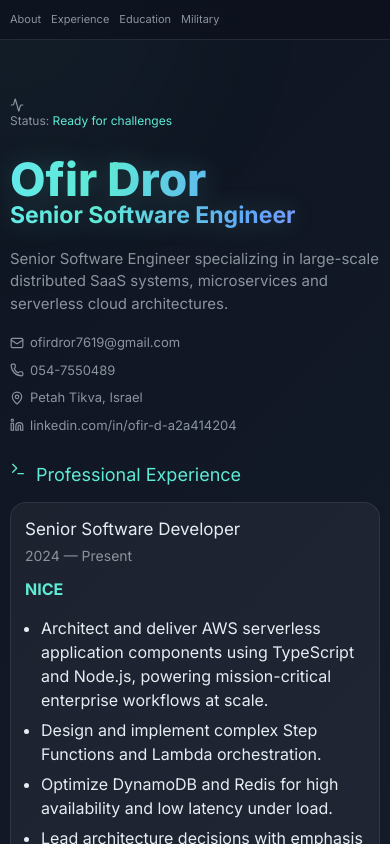
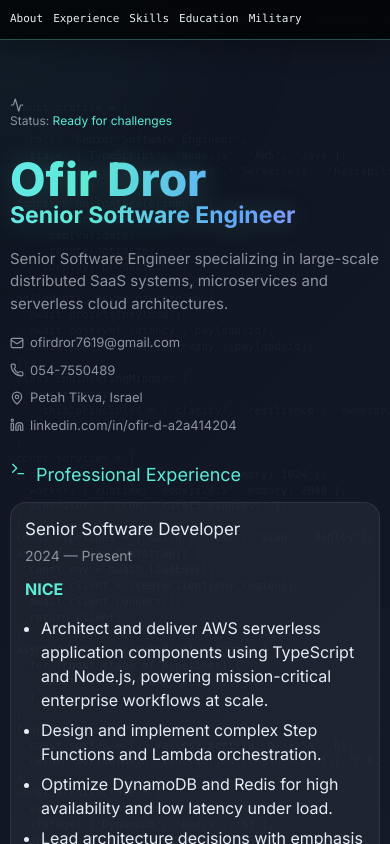
Before and after one commit to ofirdror7619/ofirdrorcv, a Next.js app: page / in a window 390 px wide. Shown: the top 844 px of the page. Built offline with nearby package versions, Linux system fonts and the light colour scheme.

Commit message:
Enhance IDE-style backdrop and UI glow polish

```diff
--- a/app/globals.css
+++ b/app/globals.css
@@ -43,6 +43,23 @@ body {
   z-index: 0;
 }
 
+.code-backdrop {
+  position: fixed;
+  inset: 0;
+  margin: 0;
+  padding: 120px 40px 40px;
+  pointer-events: none;
+  user-select: none;
+  white-space: pre;
+  line-height: 1.28;
+  font-size: 12px;
+  font-family: ui-monospace, SFMono-Regular, Menlo, Monaco, Consolas, 'Liberation Mono', 'Courier New', monospace;
+  color: rgba(148, 163, 184, 0.075);
+  text-shadow: 0 0 6px rgba(94,234,212,0.04);
+  z-index: 0;
+  overflow: hidden;
+}
+
 /* Layout */
 
 .page {
@@ -64,13 +81,16 @@ body {
   right: 0;
   display: flex;
   justify-content: center;
+  align-items: center;
   gap: 24px;
   width: 100%;
-  padding: 12px 0;
+  padding: 10px 14px;
   margin: 0;
-  background: rgba(11, 15, 26, 0.55);
-  border-bottom: 1px solid rgba(255,255,255,0.1);
+  background: rgba(0, 0, 0, 0.72);
+  border-bottom: 1px solid rgba(94,234,212,0.35);
   backdrop-filter: blur(8px);
+  box-shadow: 0 8px 24px rgba(0, 0, 0, 0.28);
+  font-family: ui-monospace, SFMono-Regular, Menlo, Monaco, Consolas, 'Liberation Mono', 'Courier New', monospace;
   z-index: 10;
 }
 
@@ -80,9 +100,9 @@ body {
   border: none;
   cursor: pointer;
   font-family: inherit;
-  color: var(--muted);
+  color: var(--text);
   text-decoration: none;
-  font-size: 14px;
+  font-size: 13px;
   font-weight: 500;
   padding: 2px 0;
   transition: color 0.25s ease;
@@ -103,6 +123,7 @@ body {
 
 .nav-link:hover {
   color: var(--accent);
+  text-shadow: 0 0 16px rgba(94,234,212,0.55);
 }
 
 .nav-link:hover::after {
@@ -220,6 +241,61 @@ body {
   color: var(--accent);
 }
 
+.metrics-grid {
+  display: grid;
+  grid-template-columns: repeat(2, minmax(0, 1fr));
+  gap: 16px;
+}
+
+.metric-card {
+  border: 1px solid rgba(255,255,255,0.1);
+  border-radius: 14px;
+  background: rgba(255,255,255,0.04);
+  padding: 14px;
+  transition: border-color 0.25s ease, box-shadow 0.25s ease, transform 0.25s ease;
+}
+
+.metric-card:hover {
+  border-color: var(--accent);
+  box-shadow: 0 0 24px rgba(94,234,212,0.35);
+  transform: translateY(-1px);
+}
+
+.metric-top {
+  display: flex;
+  align-items: center;
+  justify-content: space-between;
+  margin-bottom: 8px;
+}
+
+.metric-label {
+  display: inline-flex;
+  align-items: center;
+  gap: 6px;
+  font-size: 13px;
+  font-weight: 600;
+}
+
+.metric-track {
+  width: 100%;
+  height: 8px;
+  border-radius: 999px;
+  background: rgba(255,255,255,0.12);
+  overflow: hidden;
+}
+
+.metric-fill {
+  height: 100%;
+  border-radius: inherit;
+  background: linear-gradient(90deg, rgba(94,234,212,0.6), var(--accent));
+}
+
+.metric-detail {
+  margin: 8px 0 0;
+  color: var(--muted);
+  font-size: 12px;
+}
+
 /* Timeline */
 
 .timeline {
@@ -233,7 +309,7 @@ body {
 
 .timeline:hover {
   border-color: var(--accent);
-  box-shadow: 0 0 30px rgba(94,234,212,0.3);
+  box-shadow: 0 0 36px rgba(94,234,212,0.42);
 }
 
 .timeline h3 {
@@ -275,7 +351,7 @@ body {
 .tech-chip:hover {
   border-color: var(--accent);
   color: var(--accent);
-  box-shadow: 0 0 14px rgba(94,234,212,0.28);
+  box-shadow: 0 0 18px rgba(94,234,212,0.4);
   transform: translateY(-1px);
 }
 
@@ -340,6 +416,10 @@ body {
 
   .timeline {
     padding: 22px;
+  }
+
+  .metrics-grid {
+    grid-template-columns: 1fr;
   }
 }
 
@@ -423,11 +503,30 @@ body {
     line-height: 1.25;
   }
 
+  .metric-card {
+    padding: 12px;
+  }
+
+  .metric-label {
+    font-size: 12px;
+  }
+
+  .metric-detail {
+    font-size: 11px;
+  }
+
   .terminal {
     width: calc(100vw - 24px);
     right: 12px;
     bottom: 12px;
     padding: 14px;
+  }
+
+  .code-backdrop {
+    padding: 100px 16px 24px;
+    font-size: 11px;
+    line-height: 1.45;
+    color: rgba(148, 163, 184, 0.06);
   }
 }
 
--- a/app/page.tsx
+++ b/app/page.tsx
@@ -1,6 +1,6 @@
 'use client';
 
-import { useEffect, useState } from 'react';
+import { useEffect, useState, type ReactNode } from 'react';
 import { motion } from 'framer-motion';
 import {
   Mail,
@@ -53,9 +53,62 @@ export default function Page() {
         style={{ left: mouse.x - 250, top: mouse.y - 250 }}
       />
 
+      <pre className="code-backdrop" aria-hidden="true">
+{`const profile = {
+  name: 'Ofir Dror',
+  role: 'Senior Software Engineer',
+  stack: ['TypeScript', 'Node.js', 'AWS', 'Java'],
+  focus: ['Distributed Systems', 'Serverless', 'Reliability'],
+};
+function buildAtScale(input) {
+  return orchestrate(input)
+    .map(validate)
+    .reduce(optimize)
+    .deploy('production');
+}
+on('event', async payload => {
+  await process(payload);
+  await observe('latency', payload.id);
+  await publish('metrics.ready', payload.id);
+});
+class EngineeringMindset {
+  constructor() {
+    this.principles = ['clarity', 'resilience', 'ownership'];
+  }
+}
+const services = {
+  api: { runtime: 'nodejs20.x', memory: 1024 },
+  worker: { runtime: 'nodejs20.x', memory: 2048 },
+  scheduler: { cron: 'rate(5 minutes)' },
+};
+const pipelines = ['build', 'test', 'scan', 'deploy'];
+async function bootstrap() {
+  const env = await loadEnv();
+  const client = createClient(env.region);
+  await client.connect();
+  return client;
+}
+async function executePipeline(name) {
+  for (const stage of pipelines) {
+    await runStage(name, stage);
+  }
+}
+function latencyP95(values) {
+  const sorted = [...values].sort((a, b) => a - b);
+  return sorted[Math.floor(sorted.length * 0.95)] ?? 0;
+}
+const architecture = {
+  events: ['EventBridge', 'SQS', 'SNS'],
+  storage: ['DynamoDB', 'Redis', 'S3'],
+  observability: ['CloudWatch', 'X-Ray', 'Tracing'],
+};
+export { profile, services, architecture, executePipeline };`}
+      </pre>
+
       <nav className="navbar">
         <button type="button" className="nav-link" onClick={() => scrollToSection('about')}>About</button>
         <button type="button" className="nav-link" onClick={() => scrollToSection('experience')}>Experience</button>
+        <button type="button" className="nav-link" onClick={() => scrollToSection('skills')}>Skills</button>
         <button type="button" className="nav-link" onClick={() => scrollToSection('education')}>Education</button>
         <button type="button" className="nav-link" onClick={() => scrollToSection('military')}>Military</button>
       </nav>
@@ -209,6 +262,19 @@ export default function Page() {
           </div>
         </section>
 
+        {/* SKILLS */}
+        <section id="skills" className="section">
+          <h2 className="section-title"><Cpu size={16} /> Skills</h2>
+          <div className="metrics-grid">
+            <MetricBar icon={<Terminal size={14} />} label="Backend & APIs" value={100} detail="Node.js · TypeScript · Java · Spring" />
+            <MetricBar icon={<Cloud size={14} />} label="Cloud & Serverless" value={100} detail="AWS Lambda · Step Functions · EventBridge" />
+            <MetricBar icon={<Server size={14} />} label="Databases" value={100} detail="DynamoDB · PostgreSQL · MongoDB · Redis" />
+            <MetricBar icon={<Cpu size={14} />} label="Architecture" value={100} detail="Distributed SaaS · Microservices · Scalability" />
+            <MetricBar icon={<Activity size={14} />} label="Reliability" value={100} detail="Observability · Production Stability · Incident Response" />
+            <MetricBar icon={<Zap size={14} />} label="AI Productivity" value={100} detail="Copilot · Claude · Bedrock-assisted delivery" />
+          </div>
+        </section>
+
         {/* EDUCATION */}
         <section id="education" className="section">
           <h2 className="section-title"><Book size={16} /> Education</h2>
@@ -248,3 +314,33 @@ export default function Page() {
     </>
   );
 }
+
+function MetricBar({
+  icon,
+  label,
+  value,
+  detail,
+}: {
+  icon: ReactNode;
+  label: string;
+  value: number;
+  detail: string;
+}) {
+  return (
+    <div className="metric-card">
+      <div className="metric-top">
+        <div className="metric-label">{icon}{label}</div>
+      </div>
+      <div className="metric-track">
+        <motion.div
+          className="metric-fill"
+          initial={{ width: 0 }}
+          whileInView={{ width: `${value}%` }}
+          viewport={{ once: true, amount: 0.5 }}
+          transition={{ duration: 1, ease: 'easeOut' }}
+        />
+      </div>
+      <p className="metric-detail">{detail}</p>
+    </div>
+  );
+}
```
